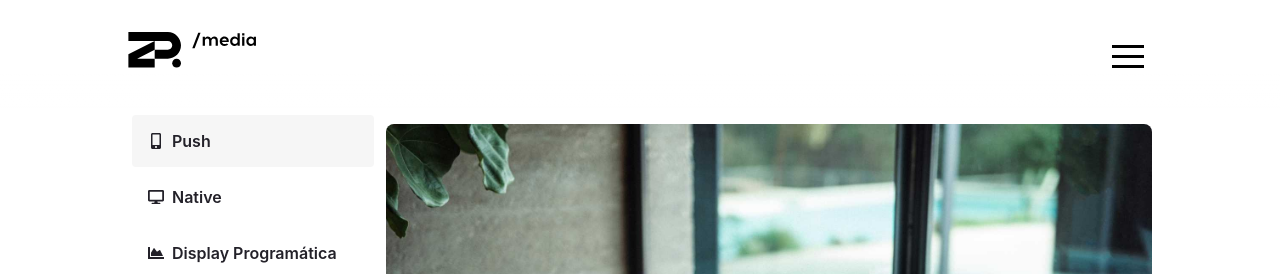
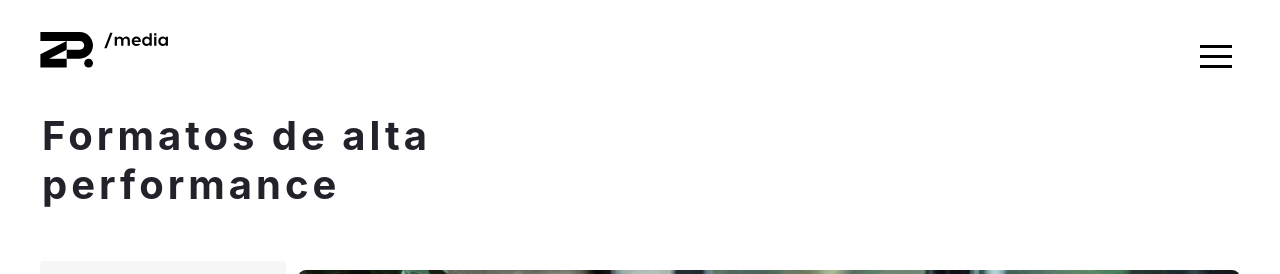
Before and after one commit to ofelipebahia/new-product-interface, a Gatsby site: page / in a window 1280 px wide. Shown: the top 274 px of the page. Built offline with nearby package versions, Linux system fonts and the light colour scheme; Gatsby itself is replaced by a stand-in of ours.

Commit message:
adjust title style

```diff
--- /dev/null
+++ b/src/components/AnimatedTitle/AnimatedTitle.tsx
@@ -0,0 +1,22 @@
+import { motion, useInView } from 'framer-motion';
+import React, { useRef } from 'react';
+import { H2 } from './style';
+
+export const AnimatedTitle = ({ children }: { children: React.ReactNode }) => {
+  const textRef = useRef(null);
+  const isInView = useInView(textRef, { once: false });
+
+  const animatedStyles = {
+    opacity: isInView ? 1 : 0,
+  };
+
+  return (
+    <motion.div
+      ref={textRef}
+      initial={{ opacity: 0 }}
+      animate={animatedStyles}
+      transition={{ duration: 0.5 }}>
+      <H2>{children}</H2>
+    </motion.div>
+  );
+};
--- /dev/null
+++ b/src/components/AnimatedTitle/style.ts
@@ -0,0 +1,15 @@
+import styled from 'styled-components';
+import { breakpoints } from '../../hooks/useScreenWidth';
+
+export const H2 = styled.h2`
+  font-size: 28px;
+  margin-bottom: 16px;
+  font-weight: light;
+  letter-spacing: 0.1em;
+  margin-left: 2px;
+
+  ${breakpoints.greaterThan.tablet} {
+    font-size: 40px;
+    padding-bottom: 32px;
+  }
+`;
--- a/src/components/MenuBar/style.ts
+++ b/src/components/MenuBar/style.ts
@@ -37,7 +37,7 @@ export const NavContainer = styled.div<{ isOpen: boolean }>`
   display: grid;
   grid-template-rows: auto;
   margin: 0 auto;
-  max-width: 1024px;
+  max-width: 1200px;
   padding: 32px 40px;
 
   .logo {
--- a/src/components/Sections/Products/Products.tsx
+++ b/src/components/Sections/Products/Products.tsx
@@ -9,6 +9,7 @@ import {
 import { products } from './constants';
 import { motion } from 'framer-motion';
 import { useScreenWidth } from '../../../hooks/useScreenWidth';
+import { AnimatedTitle } from '../../AnimatedTitle/AnimatedTitle';
 
 type ProductItemProps = {
   selected: string;
@@ -124,6 +125,11 @@ export const Products = () => {
   } | null>(products[0]);
 
   return (
+    <>
+      <AnimatedTitle>
+        Formatos de alta
+        <br /> performance
+      </AnimatedTitle>
       <Container>
         {breakpoints.greaterThan.tablet
           ? DesktopLayout({
@@ -134,5 +140,6 @@ export const Products = () => {
             })
           : MobileLayout({ selected, setSelected, setSelectedItem })}
       </Container>
+    </>
   );
 };
--- a/src/components/Sections/Products/style.ts
+++ b/src/components/Sections/Products/style.ts
@@ -30,6 +30,7 @@ export const MenuItem = styled.a.attrs({
   align-items: center;
   border-radius: 4px;
   margin: 4px;
+  margin-left: 0;
   transition: all 0.2s ease-in-out;
 
   ${props =>
--- a/src/pages/index.tsx
+++ b/src/pages/index.tsx
@@ -6,7 +6,7 @@ import './../style.css';
 
 const pageStyles = {
   color: '#232129',
-  maxWidth: '1024px',
+  maxWidth: '1200px',
   margin: '0 auto',
   height: '100vh', // remove if needed
   padding: '32px 40px',
```
Lines whose indentation alone changed are shown as unchanged.
